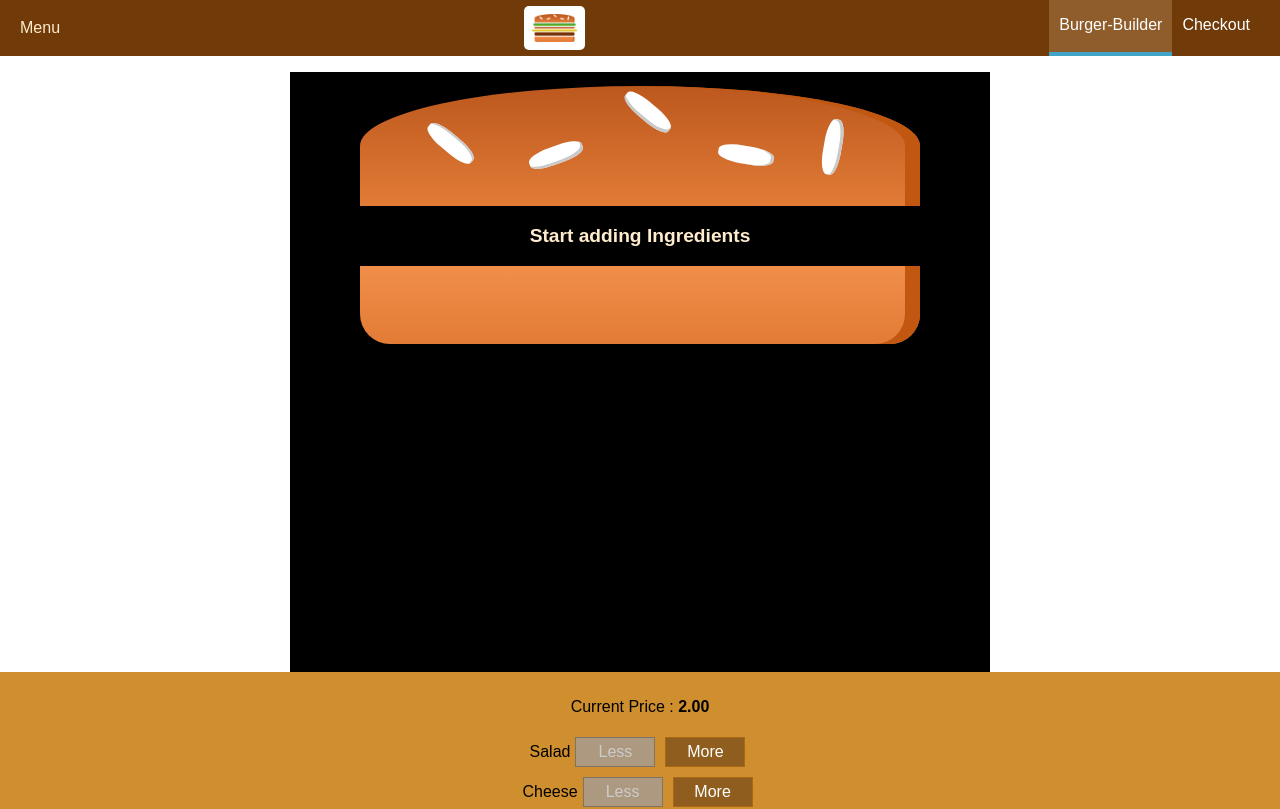
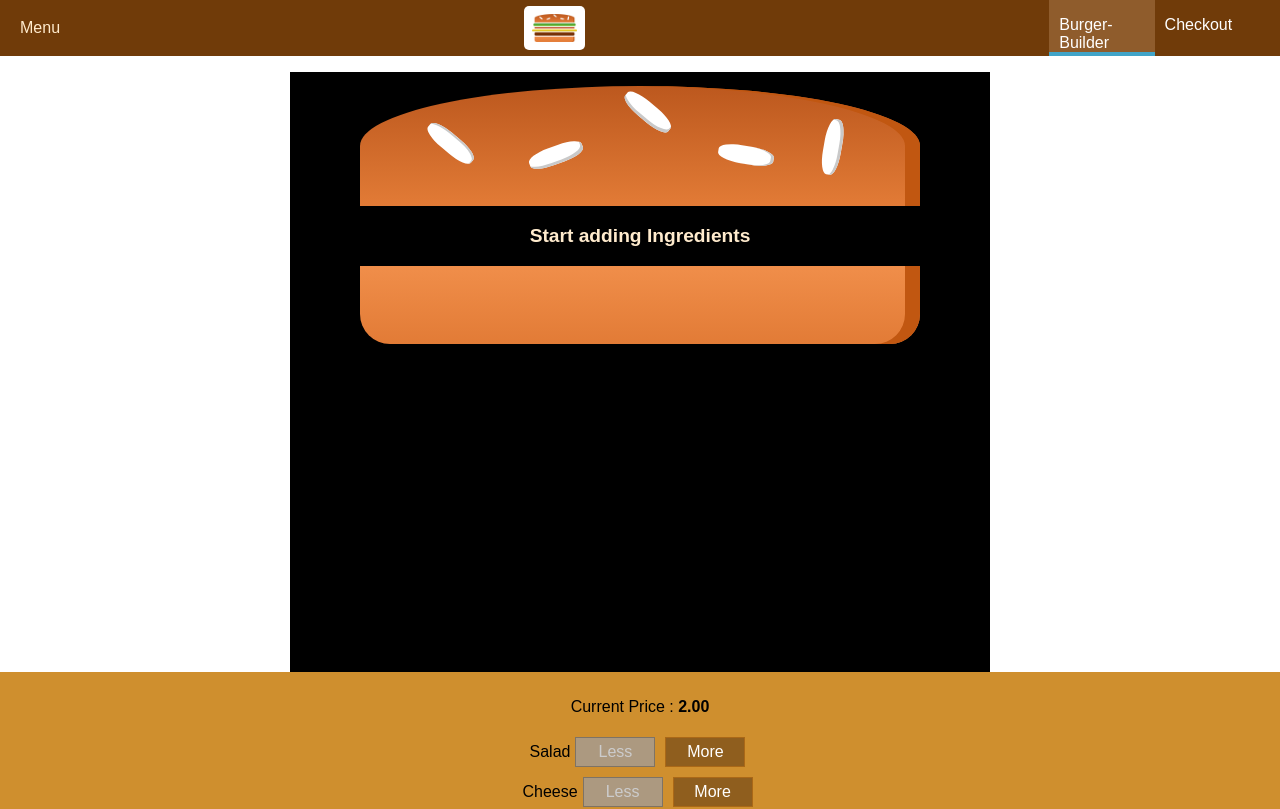
Before and after one commit to pulkit99dev/burger-builder, a React app: page / in a window 1280 px wide. Shown: the top 809 px of the page. Built offline with nearby package versions, Linux system fonts and the light colour scheme.

Commit message:
More adjustments

```diff
--- a/src/components/Navigation/NavigationItems/NavigationItem/NavigationItem.css
+++ b/src/components/Navigation/NavigationItems/NavigationItem/NavigationItem.css
@@ -1,19 +1,38 @@
+.NavigationItem{
+    margin: 10px 0;
+    box-sizing: border-box;
+    display: block;
+    width: 100%;
+}
+
+.NavigationItem a{
+    color: #8f5c2c;
+    text-decoration: none;
+    width: 100%;
+    box-sizing: border-box;
+    display: block;
+}
+
+.NavigationItem a:hover,
+.NavigationItem a:active,
+.NavigationItem a.active{
+    color: #40a4c8;
+}
+
+@media(min-width: 500px){
     .NavigationItem{
         margin: 0;
-    box-sizing: border-box;
         display: flex;
         align-items: center;
         height: 100%;
+        width: 100%;
     }
 
     .NavigationItem a{
         color: white;
-    text-decoration: none;
         height: 100%;
         padding: 16px 10px;
         border-bottom: 4px solid transparent;
-    box-sizing: border-box;
-    display: block;
     }
 
     .NavigationItem a:hover,
@@ -23,3 +42,4 @@
         border-bottom: 4px solid #40a4c8;
         color: white;
     }
+}
--- a/src/components/Navigation/NavigationItems/NavigationItems.css
+++ b/src/components/Navigation/NavigationItems/NavigationItems.css
@@ -3,6 +3,13 @@
     padding: 0;
     list-style: none;
     display: flex;
+    flex-flow: column ;
     align-items: center;
     height: 100%
 }
+
+@media(min-width :500px){
+    .NavigationItems{
+        flex-flow: row ;
+    }
+}
--- a/src/components/Navigation/SideDrawer/SideDrawer.css
+++ b/src/components/Navigation/SideDrawer/SideDrawer.css
@@ -28,4 +28,5 @@
 
 .Logo{
     height : 11%;
+    margin-bottom: 32px;
 }
--- a/src/components/Navigation/Toolbar/Toolbar.css
+++ b/src/components/Navigation/Toolbar/Toolbar.css
@@ -21,3 +21,9 @@
 .Logo{
     height: 80%;
 }
+
+@media(max-width : 499px){
+    .DesktopOnly{
+        display: none;
+    }
+}
--- a/src/components/Navigation/Toolbar/Toolbar.js
+++ b/src/components/Navigation/Toolbar/Toolbar.js
@@ -10,7 +10,7 @@
     <header className={classes.Toolbar}>
         <div>Menu</div>
         <div className={classes.Logo}><Logo /></div>
-        <nav> <NavigationItems /> </nav>
+        <nav className={classes.DesktopOnly}> <NavigationItems /> </nav>
     </header>
 );
 
```
Lines whose indentation alone changed are shown as unchanged.
